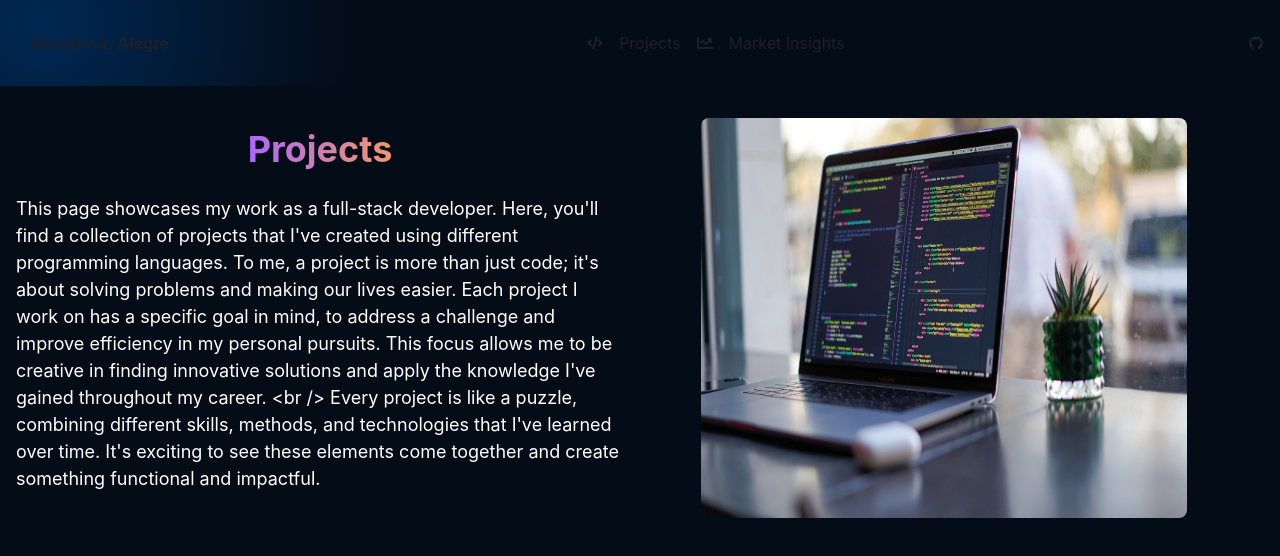
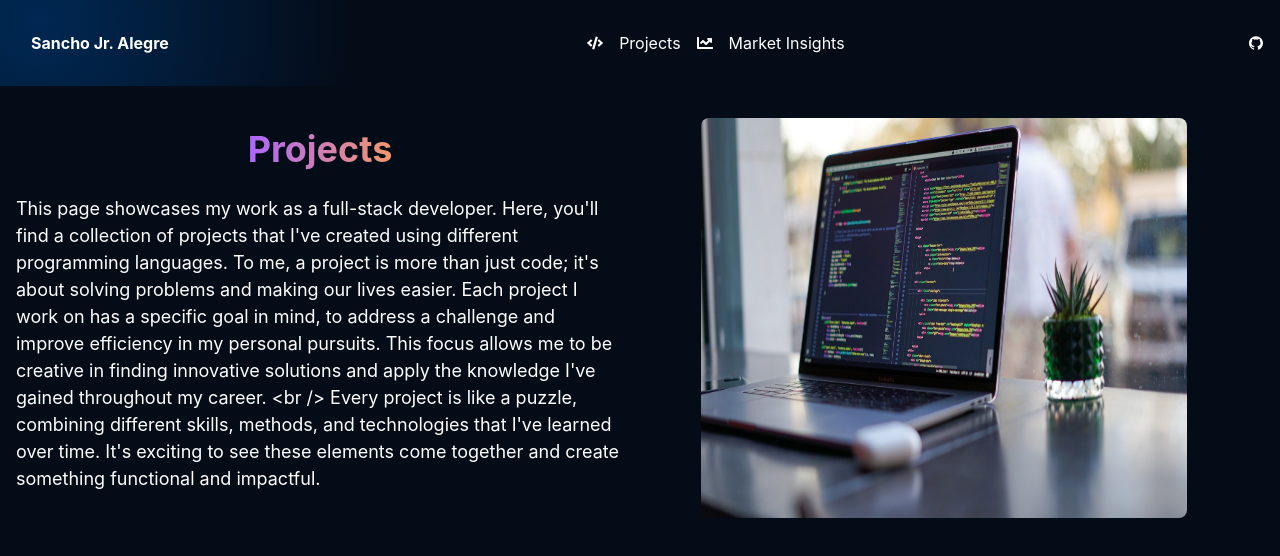
Before and after one commit to jsacap/portfolio-react, a React (Vite) app: page / in a window 1280 px wide. Shown: the top 556 px of the page. Built offline with nearby package versions, Linux system fonts and the light colour scheme; no server answers.

Commit message:
firefox text color

```diff
--- a/src/App.jsx
+++ b/src/App.jsx
@@ -21,7 +21,7 @@ function App() {
     <Router>
       <ChakraProvider>
       <div className="App">
-        <div className="gradient__bg">
+        <div className="gradient__bg" color='white'>
           <Navigation />
         </div>
         <Routes>
--- a/src/components/Navigation.jsx
+++ b/src/components/Navigation.jsx
@@ -16,7 +16,7 @@ export function Navigation() {
   };
 
   return (
-    <Box as="nav" bg="navbar-transparent" p={4}>
+    <Box color='white' as="nav" bg="navbar-transparent" p={4}>
       <Flex justifyContent="space-between" alignItems="center">
         {/* Logo/Brand Name */}
         <Link as={RouterLink} to="/"
```
